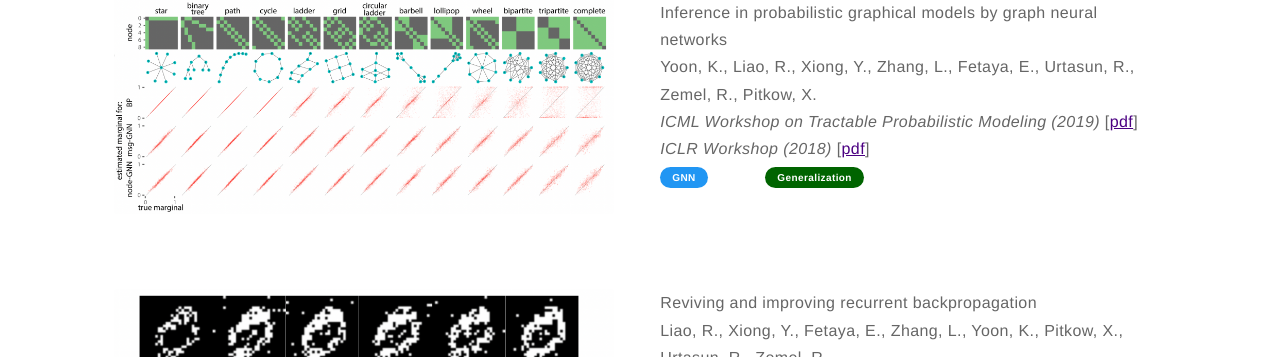
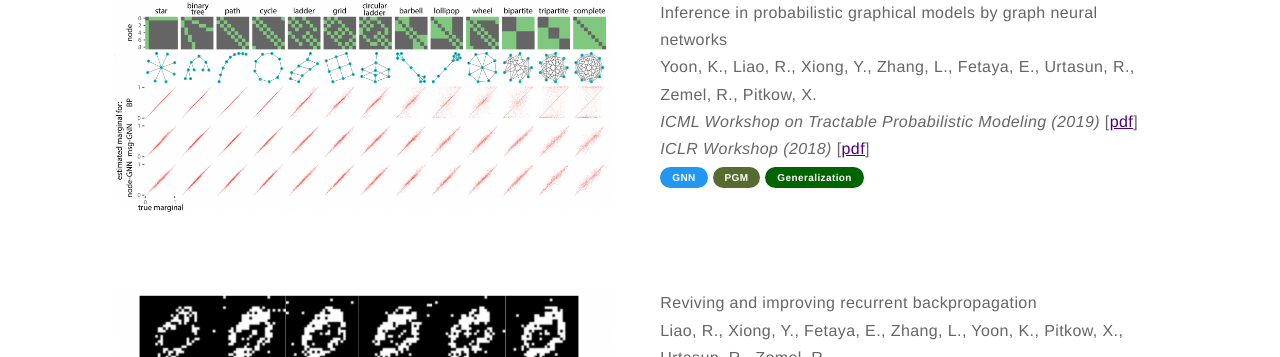
Before and after one commit to kijungyoon/kijungyoon.github.io, a Jekyll site: the page built from papers.md, in a window 1280 px wide. Shown: the part 2295-2652 px from the top of the page. Built offline with Jekyll 4.4.1, drawn with Linux system fonts in a browser that asks for light colours.

Commit message:
Update papers.md

```diff
--- a/papers.md
+++ b/papers.md
@@ -130,7 +130,7 @@
     <i>ICLR Workshop (2018)</i>
     [<a href="https://openreview.net/pdf?id=rkN1pF1vz">pdf</a>]<br>
     <span class="pill-label pill-blue">GNN</span>
-    <span class="pill-label pill-dolivegreen-">PGM</span>
+    <span class="pill-label pill-dolivegreen">PGM</span>
     <span class="pill-label pill-dgreen">Generalization</span>
     </p>
     </div>
```
